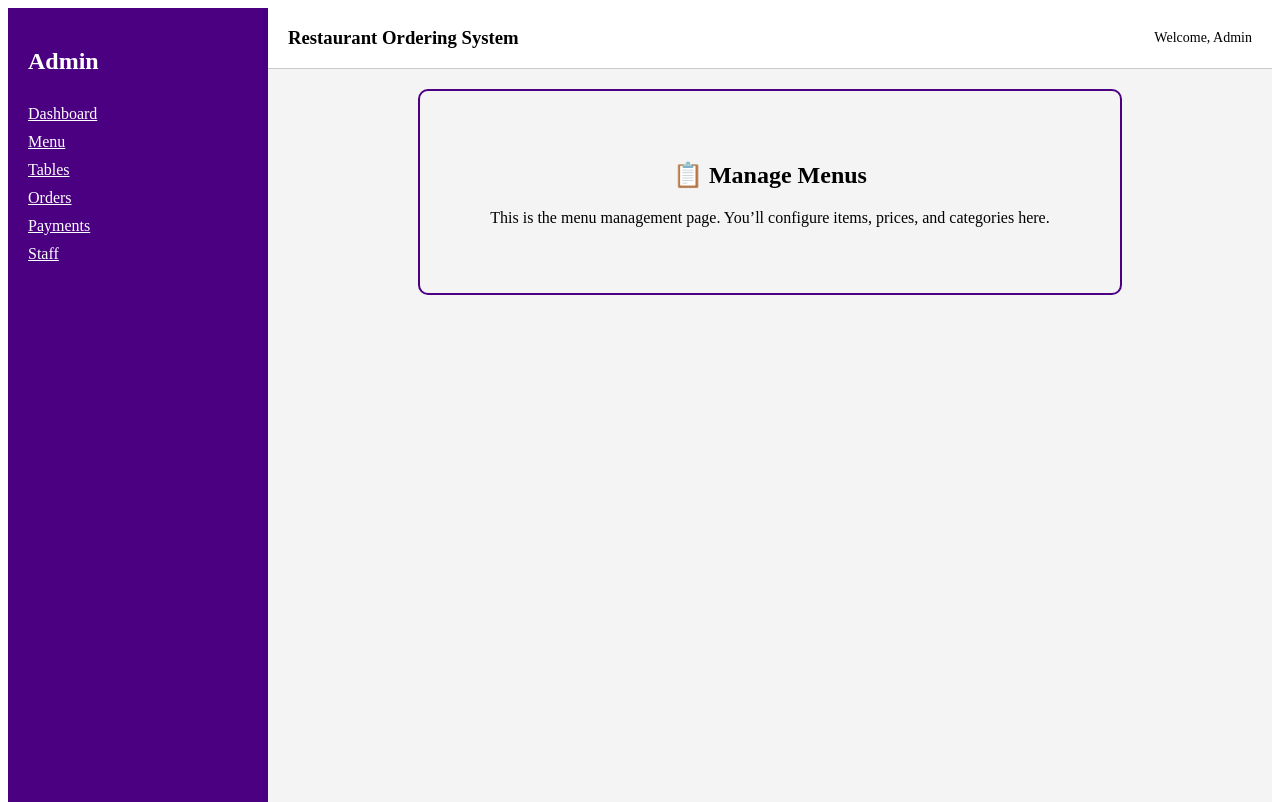
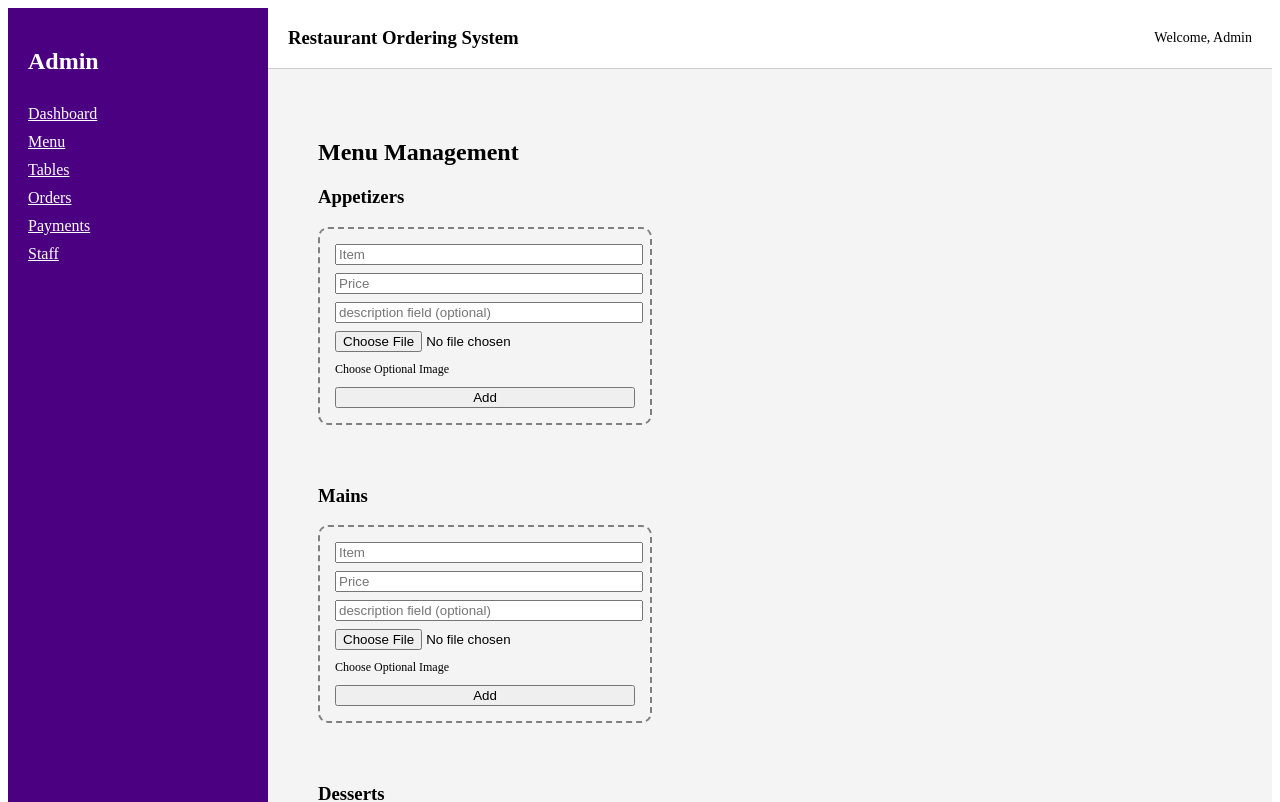
Before and after one commit to luiszep/restaurant-ordering-system, a React (Vite) app in the folder frontend/: page /admin/menu in a window 1280 px wide. Shown: the top 802 px of the page. Built offline with nearby package versions, Linux system fonts and the light colour scheme.

Commit message:
Refactor menu management layout and card styling with image upload support

```diff
--- a/frontend/src/pages/admin/AdminDashboardPage.jsx
+++ b/frontend/src/pages/admin/AdminDashboardPage.jsx
@@ -1,41 +1,49 @@
 import React from 'react';
-import { useNavigate } from 'react-router-dom';
 
 const AdminDashboardPage = () => {
-  const navigate = useNavigate();
+  return (
+    <div className="p-6 text-gray-800">
+      <h1 className="text-3xl font-bold mb-6">Welcome to Your Restaurant Dashboard</h1>
 
-  return (
-    <div style={{
-      padding: '50px',
-      maxWidth: '800px',
-      margin: 'auto',
-      textAlign: 'center',
-      border: '2px solid #4b0082',
-      borderRadius: '10px',
-    }}>
-      <h1>👑 Admin Dashboard</h1>
-      <p>Welcome, admin! Choose a section:</p>
+      {/* Quick Stats */}
+      <div className="grid grid-cols-1 md:grid-cols-3 gap-6 mb-8">
+        <div className="bg-white shadow-md p-4 rounded-lg border-l-4 border-blue-500">
+          <h2 className="text-lg font-semibold">Tables</h2>
+          <p className="text-3xl font-bold">12</p>
+        </div>
+        <div className="bg-white shadow-md p-4 rounded-lg border-l-4 border-green-500">
+          <h2 className="text-lg font-semibold">Menu Items</h2>
+          <p className="text-3xl font-bold">42</p>
+        </div>
+        <div className="bg-white shadow-md p-4 rounded-lg border-l-4 border-purple-500">
+          <h2 className="text-lg font-semibold">Staff</h2>
+          <p className="text-3xl font-bold">6</p>
+        </div>
+      </div>
 
-      <div style={{ display: 'flex', flexDirection: 'column', gap: '15px', marginTop: '30px' }}>
-        <button onClick={() => navigate('/admin/menu')} style={buttonStyle}>📋 Manage Menus</button>
-        <button onClick={() => navigate('/admin/tables')} style={buttonStyle}>🪑 Configure Table Layout</button>
-        <button onClick={() => navigate('/admin/payments')} style={buttonStyle}>💳 Payment Settings</button>
-        <button onClick={() => navigate('/admin/orders')} style={buttonStyle}>📦 View Orders</button>
-        <button onClick={() => navigate('/admin/staff')} style={buttonStyle}>👥 Manage Staff</button>
+      {/* Actions / Navigation */}
+      <div className="grid grid-cols-1 md:grid-cols-3 gap-6">
+        <button
+          className="bg-blue-600 hover:bg-blue-700 text-white font-semibold py-3 px-4 rounded-lg transition duration-200 w-full"
+          onClick={() => window.location.href = '/admin/menu'}
+        >
+          Manage Menu
+        </button>
+        <button
+          className="bg-green-600 hover:bg-green-700 text-white font-semibold py-3 px-4 rounded-lg transition duration-200 w-full"
+          onClick={() => window.location.href = '/admin/tables'}
+        >
+          Manage Tables
+        </button>
+        <button
+          className="bg-purple-600 hover:bg-purple-700 text-white font-semibold py-3 px-4 rounded-lg transition duration-200 w-full"
+          onClick={() => window.location.href = '/admin/staff'}
+        >
+          Manage Staff
+        </button>
       </div>
     </div>
   );
 };
 
-const buttonStyle = {
-  padding: '12px 20px',
-  fontSize: '16px',
-  fontWeight: 'bold',
-  backgroundColor: '#FFD700',
-  border: '2px solid #4b0082',
-  borderRadius: '8px',
-  cursor: 'pointer',
-  color: '#000',
-};
-
 export default AdminDashboardPage;
--- a/frontend/src/pages/admin/AdminMenuPage.jsx
+++ b/frontend/src/pages/admin/AdminMenuPage.jsx
@@ -1,14 +1,214 @@
-import React from 'react';
+
+import React, { useState } from 'react';
 
 const AdminMenuPage = () => {
+  const initialSections = {
+    Appetizers: [],
+    Mains: [],
+    Desserts: [],
+    Beverages: []
+  };
+
+  const [menuSections, setMenuSections] = useState(initialSections);
+  const [newItems, setNewItems] = useState(() => {
+    const defaults = {};
+    for (let section in initialSections) {
+      defaults[section] = {
+        name: '',
+        price: '',
+        description: '',
+        image: null
+      };
+    }
+    return defaults;
+  });
+
+  const [editingItem, setEditingItem] = useState(null);
+
+  const handleInputChange = (e, section) => {
+    const { name, value, files } = e.target;
+    setNewItems(prev => ({
+      ...prev,
+      [section]: {
+        ...prev[section],
+        [name]: name === 'image' ? files[0] : value
+      }
+    }));
+  };
+
+  const handleAddItem = (section) => {
+    const item = newItems[section];
+    if (!item.name || !item.price || isNaN(item.price) || Number(item.price) <= 0) return;
+
+    const newItem = {
+      name: item.name,
+      price: parseFloat(item.price).toFixed(2),
+      description: item.description,
+      image: item.image ? URL.createObjectURL(item.image) : null
+    };
+
+    setMenuSections(prev => ({
+      ...prev,
+      [section]: [...prev[section], newItem]
+    }));
+
+    setNewItems(prev => ({
+      ...prev,
+      [section]: { name: '', price: '', description: '', image: null }
+    }));
+  };
+
+  const handleDeleteItem = (section, index) => {
+    const updated = { ...menuSections };
+    updated[section].splice(index, 1);
+    setMenuSections(updated);
+  };
+
+  const handleEditItem = (section, index) => {
+    const item = menuSections[section][index];
+    setEditingItem({ ...item, section, index });
+  };
+
+  const handleEditChange = (e) => {
+    const { name, value, files } = e.target;
+    setEditingItem(prev => ({
+      ...prev,
+      [name]: name === 'image' ? files[0] : value
+    }));
+  };
+
+  const handleSaveEdit = () => {
+    const updated = { ...menuSections };
+    const img = editingItem.image instanceof File
+      ? URL.createObjectURL(editingItem.image)
+      : editingItem.image;
+
+    updated[editingItem.section][editingItem.index] = {
+      name: editingItem.name,
+      price: parseFloat(editingItem.price).toFixed(2),
+      description: editingItem.description,
+      image: img
+    };
+
+    setMenuSections(updated);
+    setEditingItem(null);
+  };
+
   return (
-    <div style={{
-      padding: '50px', maxWidth: '600px', margin: 'auto',
-      border: '2px solid #4b0082', borderRadius: '10px',
-      textAlign: 'center'
-    }}>
-      <h2>📋 Manage Menus</h2>
-      <p>This is the menu management page. You’ll configure items, prices, and categories here.</p>
+    <div style={{ padding: '30px' }}>
+      <h2>Menu Management</h2>
+      {Object.entries(menuSections).map(([section, items]) => (
+        <div key={section} style={{ marginBottom: '40px' }}>
+          <h3>{section}</h3>
+
+          <div style={{
+            border: '2px dashed gray',
+            padding: '15px',
+            width: '300px',
+            borderRadius: '10px',
+            marginBottom: '20px'
+          }}>
+            <input
+              name="name"
+              placeholder="Item"
+              value={newItems[section].name}
+              onChange={(e) => handleInputChange(e, section)}
+              style={{ width: '100%', marginBottom: '8px' }}
+            />
+            <input
+              name="price"
+              placeholder="Price"
+              value={newItems[section].price}
+              onChange={(e) => handleInputChange(e, section)}
+              style={{ width: '100%', marginBottom: '8px' }}
+            />
+            <input
+              name="description"
+              placeholder="description field (optional)"
+              value={newItems[section].description}
+              onChange={(e) => handleInputChange(e, section)}
+              style={{ width: '100%', marginBottom: '8px', color: newItems[section].description ? 'black' : '#999' }}
+            />
+            <input
+              type="file"
+              accept="image/*"
+              name="image"
+              onChange={(e) => handleInputChange(e, section)}
+              style={{ marginBottom: '10px' }}
+            />
+            <div style={{ fontSize: '12px', marginBottom: '10px' }}>Choose Optional Image</div>
+            <button onClick={() => handleAddItem(section)} style={{ width: '100%' }}>
+              Add
+            </button>
+          </div>
+
+          <div style={{ display: 'flex', flexWrap: 'wrap', gap: '15px' }}>
+            {items.map((item, index) => {
+              const isEditing = editingItem && editingItem.section === section && editingItem.index === index;
+
+              return (
+                <div key={index} style={{
+                  width: '200px',
+                  border: '1px solid #ccc',
+                  borderRadius: '10px',
+                  padding: '10px'
+                }}>
+                  {isEditing ? (
+                    <>
+                      <input
+                        name="name"
+                        value={editingItem.name}
+                        onChange={handleEditChange}
+                        style={{ width: '100%', marginBottom: '8px' }}
+                      />
+                      <input
+                        name="price"
+                        value={editingItem.price}
+                        onChange={handleEditChange}
+                        style={{ width: '100%', marginBottom: '8px' }}
+                      />
+                      <input
+                        name="description"
+                        value={editingItem.description}
+                        onChange={handleEditChange}
+                        style={{ width: '100%', marginBottom: '8px' }}
+                      />
+                      <input
+                        type="file"
+                        accept="image/*"
+                        name="image"
+                        onChange={handleEditChange}
+                        style={{ marginBottom: '8px' }}
+                      />
+                      <button onClick={handleSaveEdit} style={{ width: '100%', marginBottom: '5px' }}>Save</button>
+                      <button onClick={() => setEditingItem(null)} style={{ width: '100%' }}>Cancel</button>
+                    </>
+                  ) : (
+                    <>
+                      <div style={{ display: 'flex', justifyContent: 'space-between', alignItems: 'center' }}>
+                        <div style={{ fontWeight: 'bold', fontSize: '16px' }}>{item.name}</div>
+                        <div style={{ fontSize: '14px' }}>${item.price}</div>
+                      </div>
+                      {item.image && (
+                        <img
+                          src={item.image}
+                          alt="item"
+                          style={{ width: '100%', borderRadius: '6px', margin: '8px 0' }}
+                        />
+                      )}
+                      {item.description && (
+                        <div style={{ fontSize: '14px', marginBottom: '8px' }}>{item.description}</div>
+                      )}
+                      <button onClick={() => handleEditItem(section, index)} style={{ width: '100%', marginBottom: '5px' }}>Edit</button>
+                      <button onClick={() => handleDeleteItem(section, index)} style={{ width: '100%' }}>Delete</button>
+                    </>
+                  )}
+                </div>
+              );
+            })}
+          </div>
+        </div>
+      ))}
     </div>
   );
 };
```
